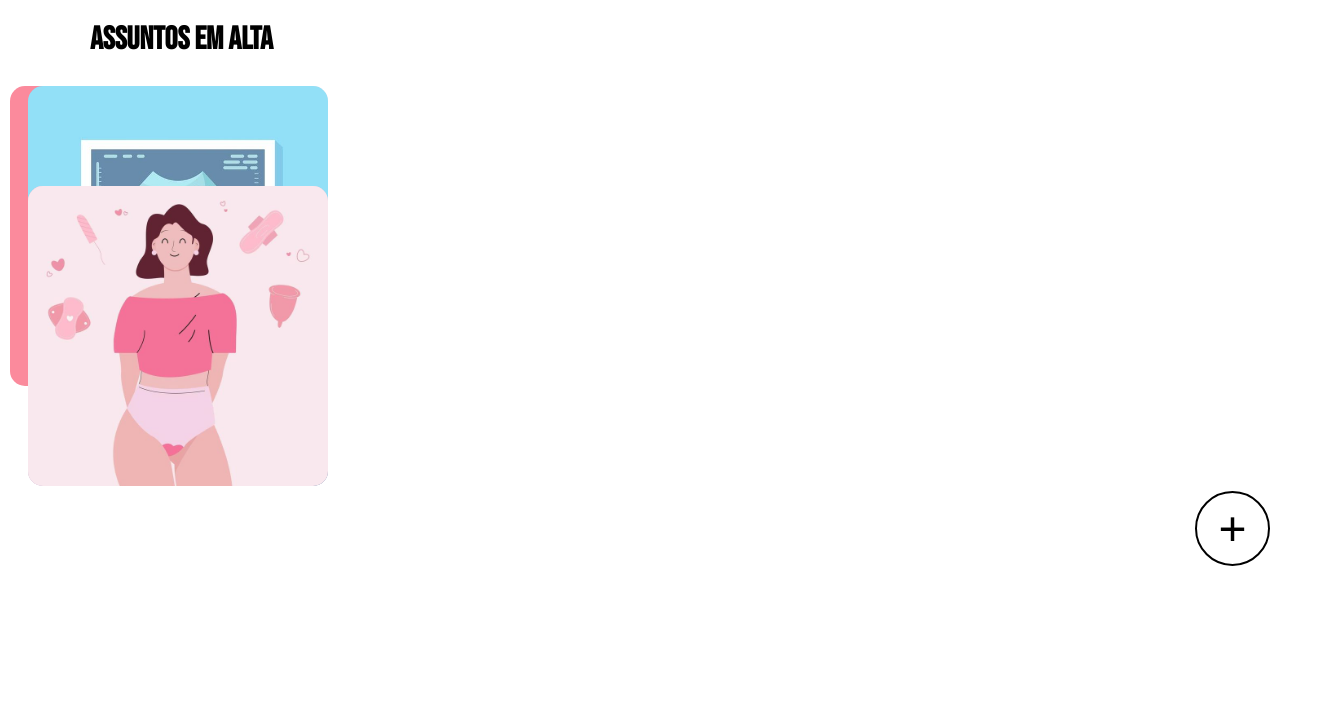
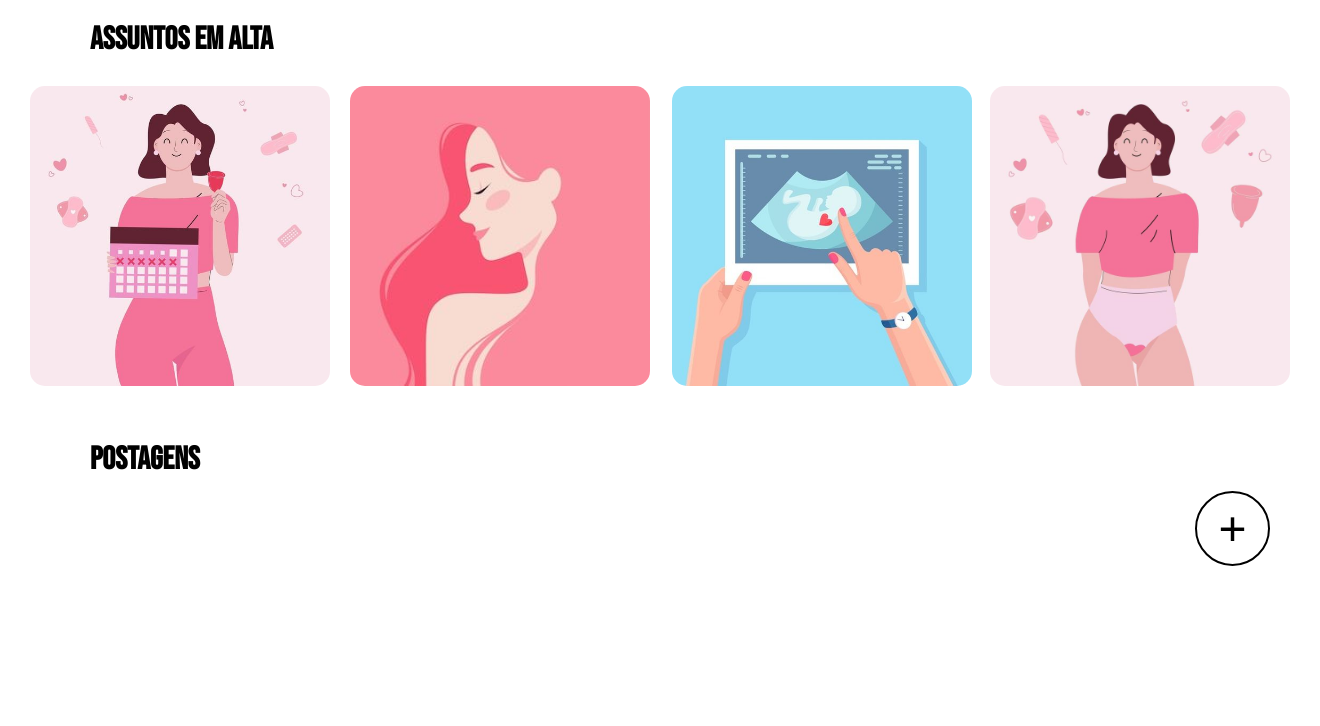
Before and after one commit to Amitaf134/Site-Seducation, a PHP site: page / in a window 1320 px wide. Shown: the part 174-900 px from the top of the page. Run offline with PHP 8.4, Linux system fonts and the light colour scheme; some web fonts are replaced.

Commit message:
ajeitei ana TA FELIZ??

```diff
--- a/curtidas.php
+++ b/curtidas.php
@@ -18,11 +18,12 @@
 <body>
   <header class="perfiheader">
     <!-- pra botao pra editar la no coisa -->
+    <img src="img/voltarPagina.png" style="position: absolute; top: 19px; left: 10px" width="30px" height="30px" onclick="window.location.href='index.php'">
     <img src="img/ondulacao.svg">
     <div class="imgPerfil">
       <a><img src="img/perfil.png" width="150px" height="150px"></a>
-      <h3>Djmilly</h3>
-      <p>sou uma fa de vivi</p>
+      <h3> Jmilly </h3>
+      <p>NAO sou uma fa de vivi</p>
     </div>
   </header>
 
--- a/index.php
+++ b/index.php
@@ -31,17 +31,17 @@ include('conexao.php');
     <!--duvidei ajeitarem isso aq hein hein hein duvidei -->
     <!--pois vai continuar duvidando :p -->
     <!-- filha da puta te odeio nossa smt por isso a gnt nao deu certo -->
-    <img src="img/artigoum.png" alt="Artigo 1" id="img-um" width="340px" height="320px" border-radius="55%" style="border-radius: 15px; margin: 0px 18px;" style="position: absolute; left: 10px;" style="cursor: pointer" />
+    <img src="img/artigoum.png" alt="Artigo 1" id="img-um" width="340px" height="320px" border-radius="55%" style="border-radius: 15px; margin-left: 20px;" />
 
-    <img src="img/artigodois.png" alt="Artigo 1" id="img-um" width="340px" height="320px" border-radius="55%" style="border-radius: 15px" style="position: absolute; left: 10px;" />
+    <img src="img/artigodois.png" alt="Artigo 1" id="img-um" width="340px" height="320px" border-radius="55%" style="border-radius: 15px; margin-left: 340px;" />
 
-    <img src="img/artigotres.png" alt="Artigo 1" id="img-um" width="340px" height="320px" border-radius="55%" style="border-radius: 15px; margin: 0px 18px;" style="position: absolute; left: 10px;" />
+    <img src="img/artigotres.png" alt="Artigo 1" id="img-um" width="340px" height="320px" border-radius="55%" style="border-radius: 15px; margin-left: 662px;" />
 
-    <img src="img/artigoquatro.png" alt="Artigo 1" id="img-um" width="340px" height="320px" border-radius="55%" style="border-radius: 15px; margin: 100px 18px;" style="position: absolute; left: 10px;" />
+    <!-- img src="img/artigoquatro.png" alt="Artigo 1" id="img-um" width="340px" height="320px" border-radius="55%" style="border-radius: 15px; margin-left: 980px;" />
 
-    <img src="img/artigocinco.png" alt="Artigo 1" id="img-um" width="340px" height="320px" border-radius="55%" style="border-radius: 15px; margin: 100px 18px;" style="position: absolute; left: 10px;" />
+    <img src="img/artigocinco.png" alt="Artigo 1" id="img-um" width="340px" height="320px" border-radius="55%" style="border-radius: 15px; margin-left: 980px;" -->
 
-    <img src="img/artigoseis.png" alt="Artigo 1" id="img-um" width="340px" height="320px" border-radius="55%" style="border-radius: 15px; margin: 100px 18px;" style="position: absolute; left: 10px;" />
+    <img src="img/artigoseis.png" alt="Artigo 1" id="img-um" width="340px" height="320px" border-radius="55%" style="border-radius: 15px; margin-left: 980px;" />
 
   </section>
 
--- a/perfil.php
+++ b/perfil.php
@@ -21,10 +21,12 @@
   <header class="perfiheader">
 
     <!-- pra botao pra editar la no coisa -->
-    <img src="img/ondulacao.svg">
+    <!-- ata, agora traduz -->
+    <img src="img/voltarPagina.png" style="position: absolute; top: 19px; left: 10px" width="30px" height="30px" width="30px" height="30px" onclick="window.location.href='index.php'">
+    <img src="img/ondulacao.svg" >
     <div class="imgPerfil">
     <a ><img src="img/perfil.png" width="150px" height="150px"></a>
-    <h3>Jmilly</h3>
+    <h3> Jmilly </h3>
     <p>amo o flamengo (memtira)</p>
 </div>
   </header>
```
Also changed, not shown: img/voltarPagina.png (added).
